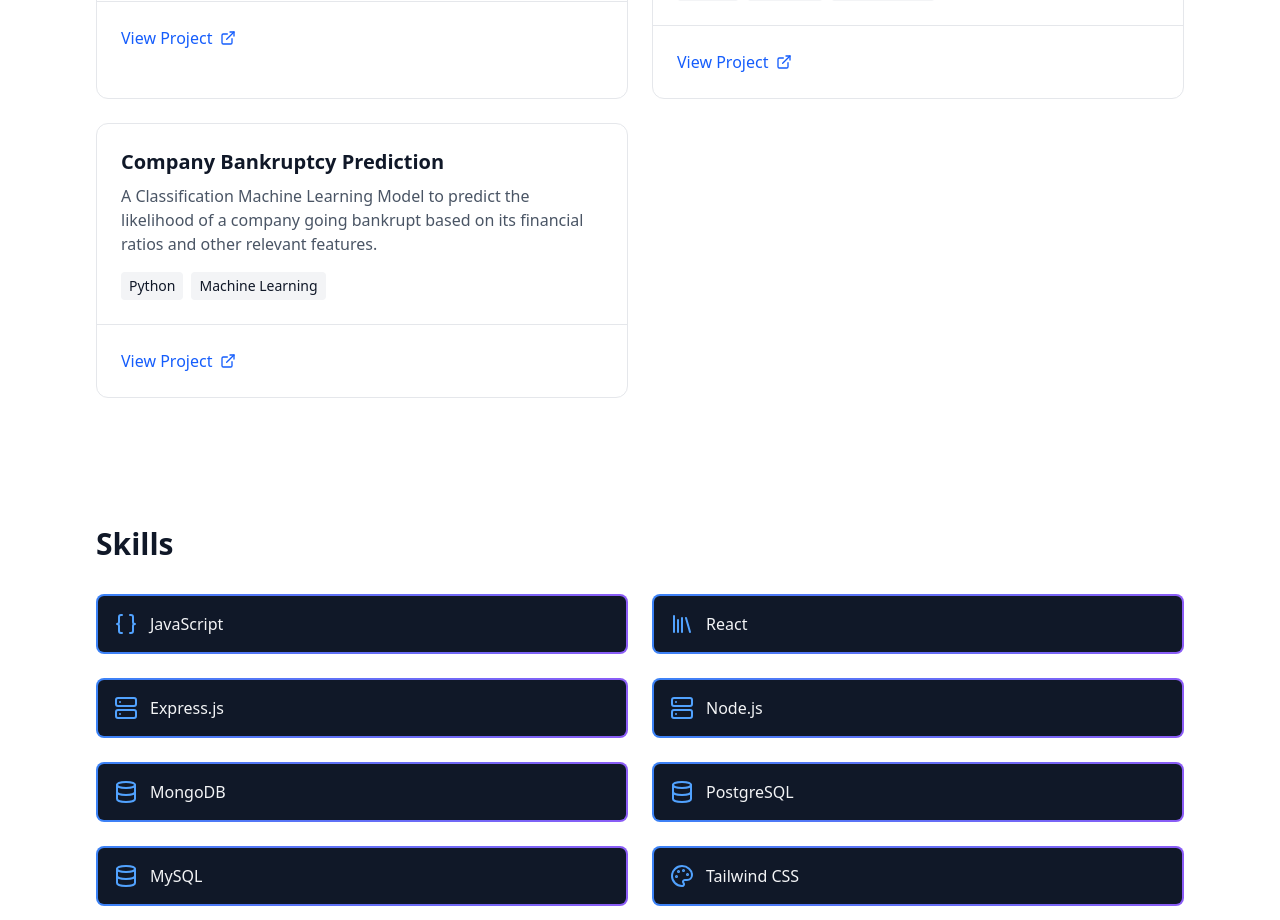
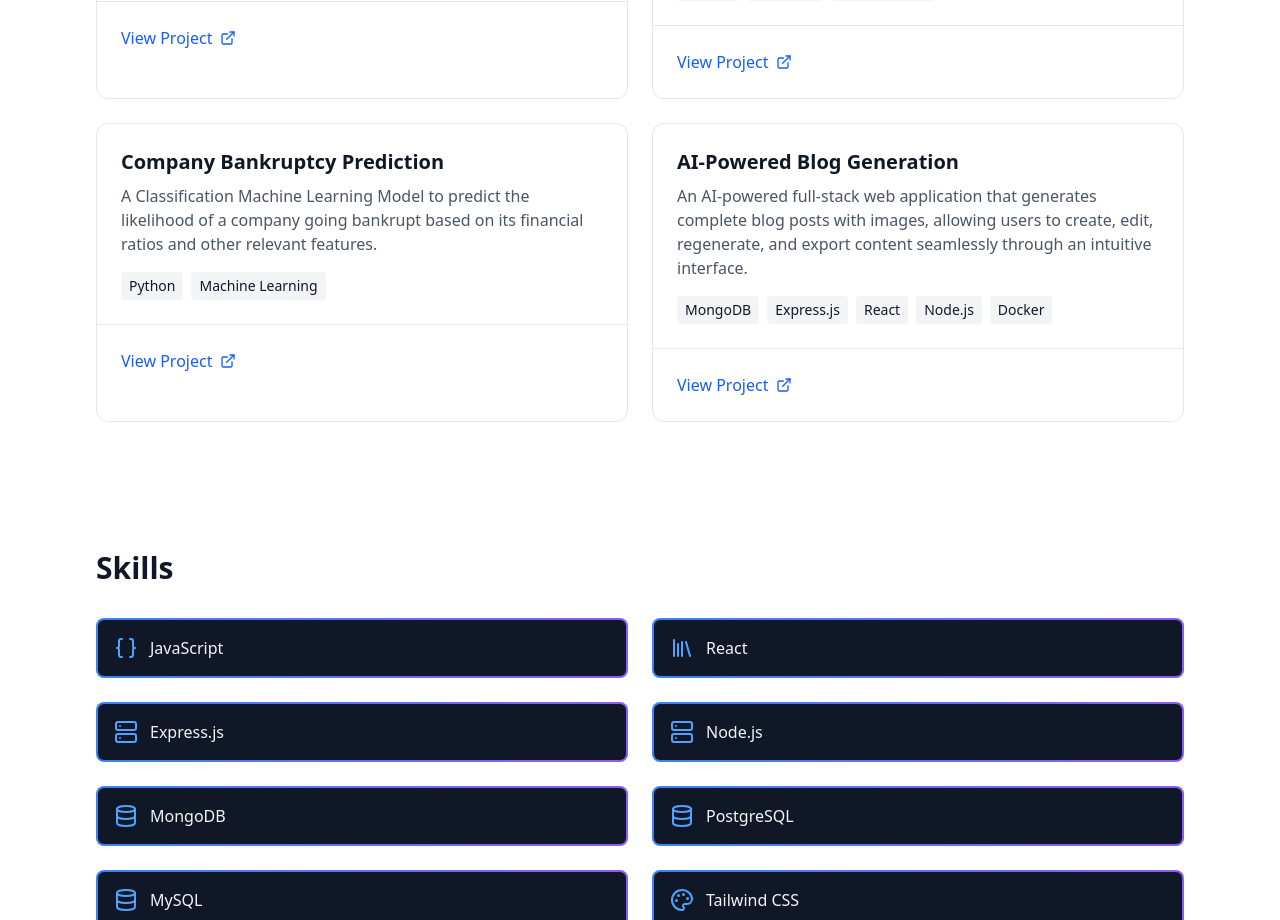
Before and after one commit to Nikhil-X-codes/Portfolio, a React (Vite) app: page / in a window 1280 px wide. Shown: the part 1160-2080 px from the top of the page. Built offline with nearby package versions, Linux system fonts and the light colour scheme.

Commit message:
Add AI-Powered Blog Generation project details

```diff
--- a/src/App.jsx
+++ b/src/App.jsx
@@ -74,7 +74,12 @@ export default function App() {
         tech: ['Python','Machine Learning'],
         link: 'https://github.com/Nikhil-X-codes/Company-Bankruptcy-Prediction',
       },
-
+      {
+        title: 'AI-Powered Blog Generation',
+        desc: 'An AI-powered full-stack web application that generates complete blog posts with images, allowing users to create, edit, regenerate, and export content seamlessly through an intuitive interface.',
+        tech: ['MongoDB','Express.js', 'React', 'Node.js','Docker'],
+        link: 'https://ai-blog-frontend-nzc3.onrender.com',
+      },
     ],
     []
   )
```
